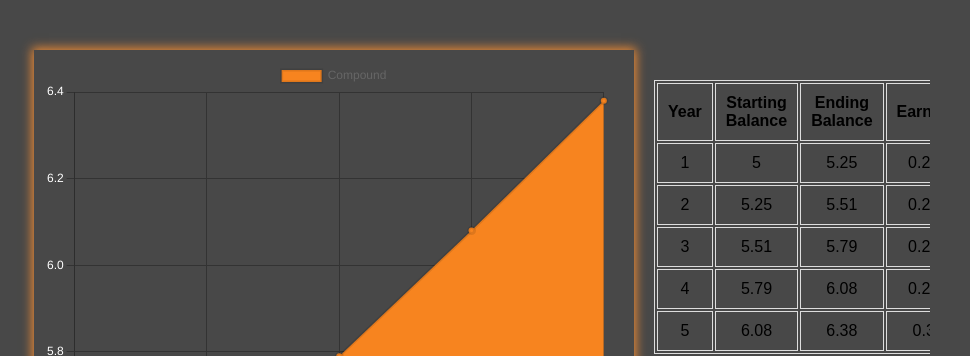
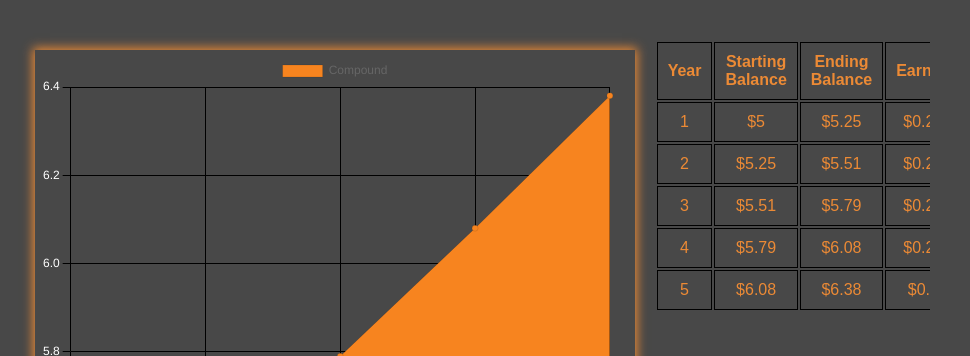
Before and after one commit to nischalkharel/PNC, a plain HTML site: page index.html in a window 1280 px wide. Both pictures are taken after typing "5", "5", "5" into the empty fields and a click on the button "Calculate". Shown: the top 356 px of the page, 310-1280 px from the left. Drawn offline with nearby package versions, Linux system fonts and the light colour scheme; a web font is replaced by a local one.

```diff
--- a/js/app.js
+++ b/js/app.js
@@ -48,9 +48,9 @@ function calculateGrowth(e) {
             const row = document.createElement("tr");
             row.innerHTML = `
                 <td>${i + 1}</td>
-                <td>${toDecimal(startingBalance, 2)}</td>
-                <td>${toDecimal(endingBalance, 2)}</td>
-                <td>${toDecimal(earned, 2)}</td>
+                <td>$${toDecimal(startingBalance, 2)}</td>
+                <td>$${toDecimal(endingBalance, 2)}</td>
+                <td>$${toDecimal(earned, 2)}</td>
             `;
 
             // Append the row to the table
@@ -74,7 +74,7 @@ function drawGraph() {
                 data,
                 fill: true,
                 backgroundColor: ["#f7841f"],
-                borderWidth: 3
+                borderWidth: 1
             }]
         },
         options: {
@@ -84,7 +84,8 @@ function drawGraph() {
                         color: "#ffffff" // Set the label color to white
                     },
                     grid: {
-                        color: "#333333" // Set the x-axis grid color
+                        color: "#000000", // Set the x-axis grid color
+                        borderWidth: 1
                     }
                 },
                 y: {
@@ -92,7 +93,8 @@ function drawGraph() {
                         color: "#ffffff" // Set the label color to white
                     },
                     grid: {
-                        color: "#333333" // Set the y-axis grid color
+                        color: "#000000", // Set the y-axis grid color
+                        borderWidth: 1
                     }
                 }
             },
--- a/styles/main.css
+++ b/styles/main.css
@@ -64,7 +64,7 @@ body{
     box-shadow: 0px 0px 10px 2px #f38d34f4;
     width: 50%;
     margin: 10px;
-    padding: 10px;
+    padding: 5px;
     display: flex;
     flex-direction: row;
     align-items: right;
@@ -74,21 +74,29 @@ body{
 
 .table-container {
     align-items: left;
-    margin-top: 20px;
     overflow-x: auto;
-    padding: 10;
+    padding-left: 10;
+    padding-right: 10;
+    padding-bottom: 10;
 }
 
 #resultTable {
     width: 100%;
-    margin-top: 10px;
+    margin-top: 0px;
+    outline-color: #000000;
+
 }
 
 #resultTable, th, td {
-    border: 1px solid #ddd;
+    outline-color: #000000;
+
+
 }
 
 th, td {
+    border: 1px solid #000000;
+    color: #f38d34f4;
     padding: 10px;
     text-align: center;
+
 }
```
